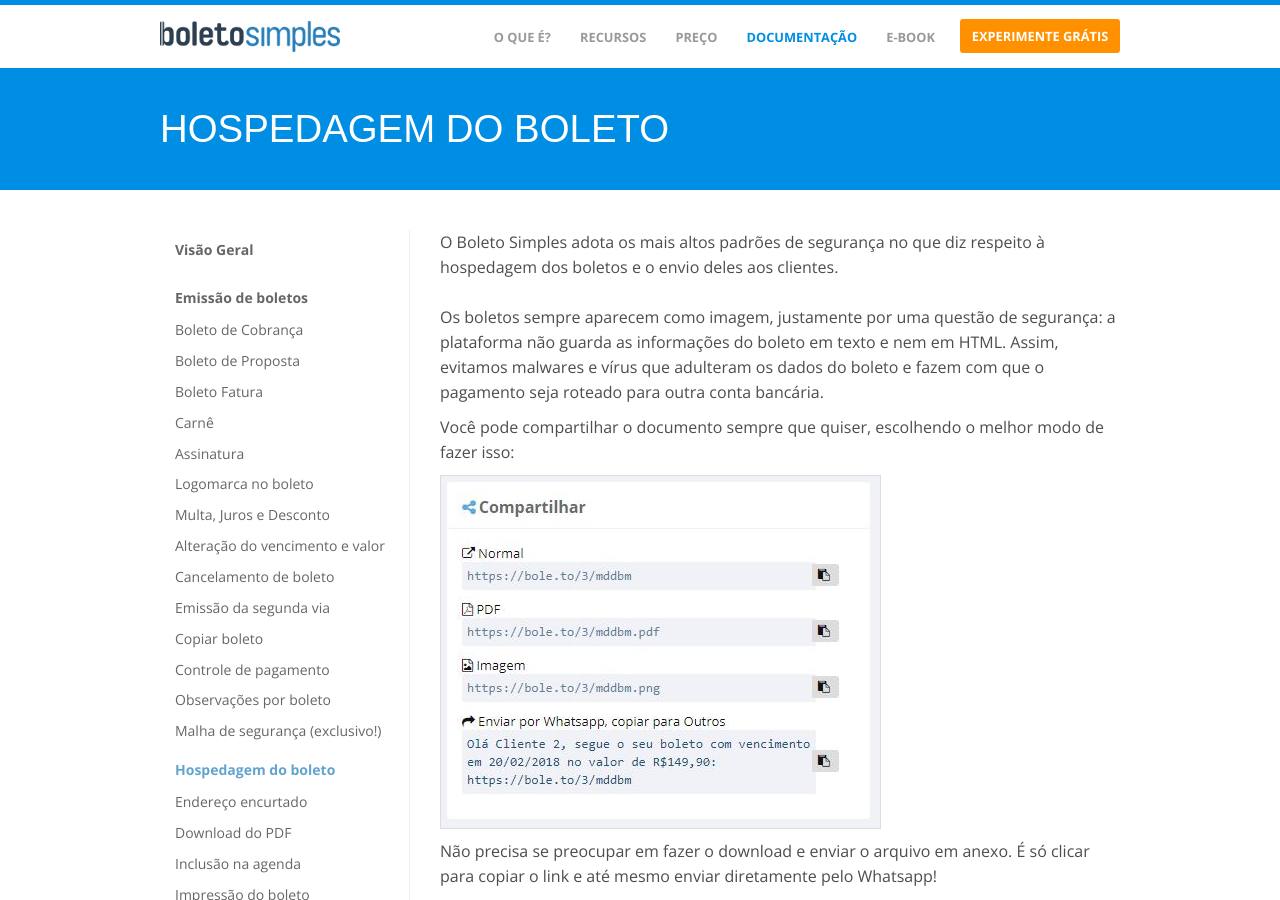
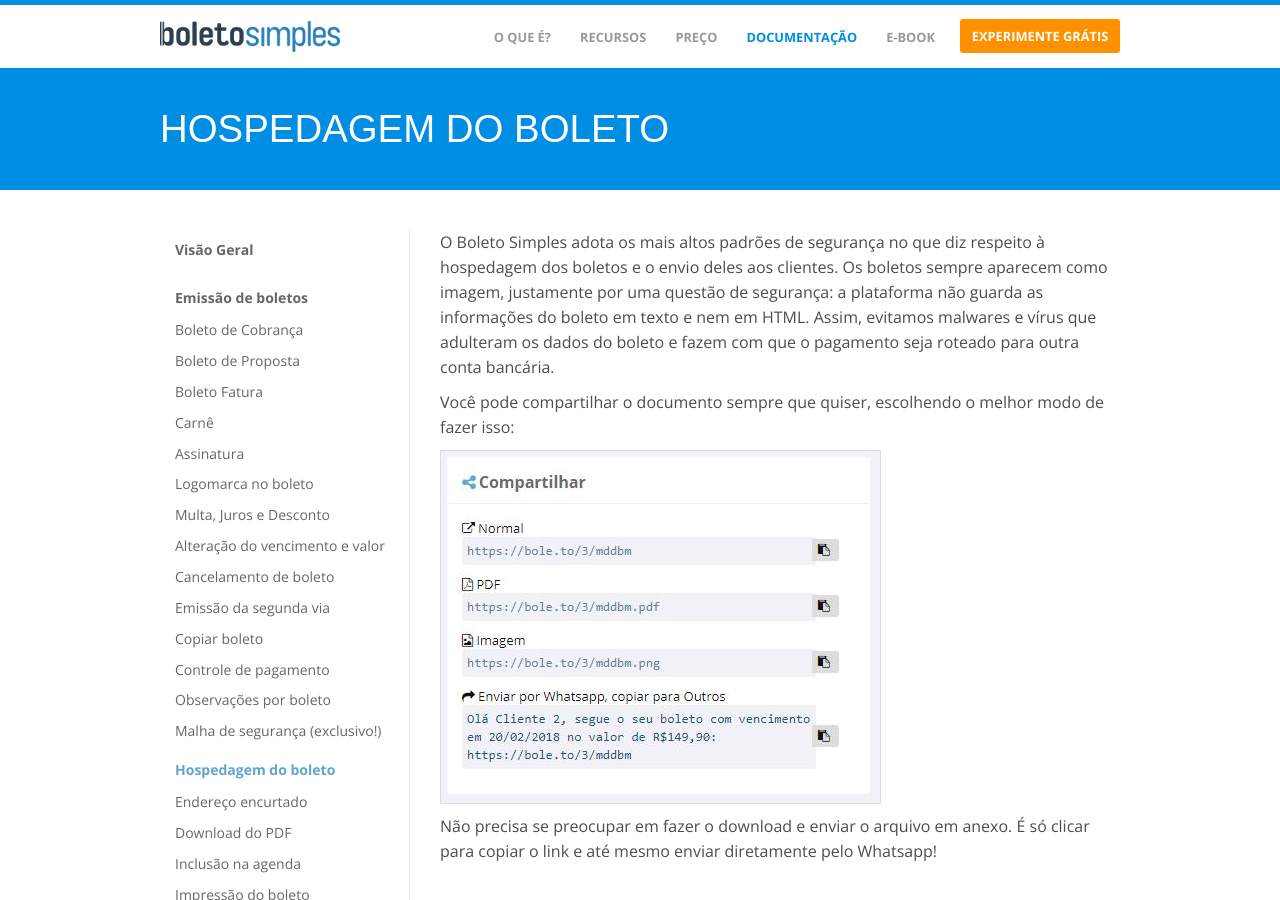
Before and after one commit to BoletoSimples/boletosimples-features, a Jekyll site: the page built from hospedagem-do-boleto.markdown, in a window 1280 px wide and 900 px high. Built offline with Jekyll 4.4.1, drawn with Linux system fonts in a browser that asks for light colours.

```diff
--- a/hospedagem-do-boleto.markdown
+++ b/hospedagem-do-boleto.markdown
@@ -4,8 +4,7 @@ date: 2018-01-30 15:13:00 -02:00
 position: 2
 ---
 
-O Boleto Simples adota os mais altos padrões de segurança no que diz respeito à hospedagem dos boletos e o envio deles aos clientes.\
-\
+O Boleto Simples adota os mais altos padrões de segurança no que diz respeito à hospedagem dos boletos e o envio deles aos clientes.
 Os boletos sempre aparecem como imagem, justamente por uma questão de segurança: a plataforma não guarda as informações do boleto em texto e nem em HTML. Assim, evitamos malwares e vírus que adulteram os dados do boleto e fazem com que o pagamento seja roteado para outra conta bancária.
 
 Você pode compartilhar o documento sempre que quiser, escolhendo o melhor modo de fazer isso:
```
